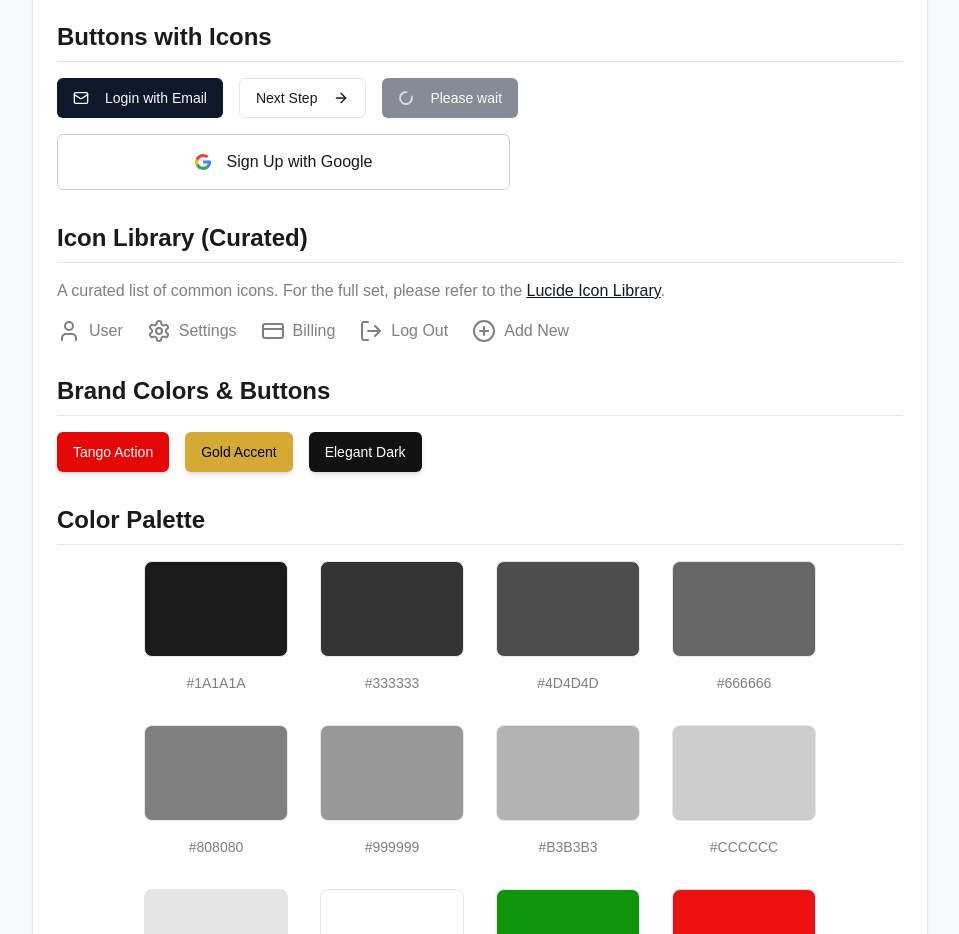
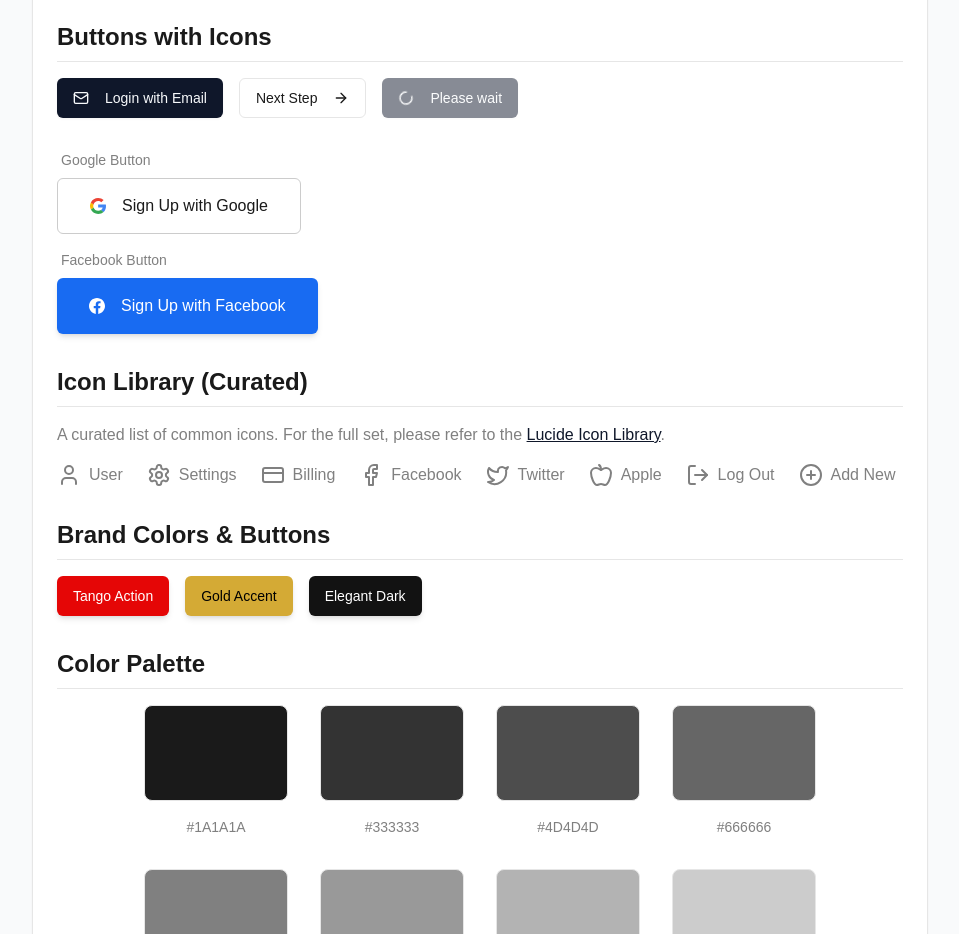
Before and after one commit to orangedrum/ytapp, a Next.js app: page /styleguide in a window 1280 px wide. Shown: the part 1320-2254 px from the top of the page, without its empty margins (0-959 px from the left). Built offline with nearby package versions, Linux system fonts and the light colour scheme; a web font is replaced by a local one.

Commit message:
add icon and facebook blue

```diff
--- a/app/globals.css
+++ b/app/globals.css
@@ -46,6 +46,9 @@
 
     --elegant: 0 0% 7%; /* #121212 */
     --elegant-foreground: 0 0% 100%;
+
+    --facebook: 217 89% 52%; /* #1877F2 */
+    --facebook-foreground: 0 0% 100%;
 
     /* === SYSTEM & GRAYSCALE COLORS === */
     --success: 118 88% 31%; /* #0C9409 */
--- a/components/TypographyGuide.tsx
+++ b/components/TypographyGuide.tsx
@@ -2,7 +2,8 @@ import React from "react";
 import { Button } from "@/components/ui/button";
 import { cn } from "@/lib/utils";
 import { Card, CardContent, CardHeader, CardTitle } from "@/components/ui/card";
-import { GoogleLogo } from "@/components/ui/icons";
+import { GoogleLogo, FacebookLogo } from "@/components/ui/icons";
+import { Label } from "@/components/ui/label";
 import {
   Mail,
   ArrowRight,
@@ -10,6 +11,9 @@ import {
   User,
   Settings,
   CreditCard,
+  Facebook,
+  Twitter,
+  Apple,
   LogOut,
   PlusCircle,
 } from "lucide-react";
@@ -128,11 +132,21 @@ export default function TypographyGuide() {
                 Please wait
               </Button>
             </div>
-            <div className="flex items-center gap-4 flex-wrap">
-              <Button variant="outline" size="xl" className="w-full max-w-[453px] justify-center border-gray-6">
-                <GoogleLogo className="mr-2 h-6 w-6" />
-                Sign Up with Google
-              </Button>
+            <div className="flex flex-col items-start gap-4 pt-4">
+              <div className="flex flex-col items-start gap-2">
+                <Label className="text-sm text-muted-foreground px-1">Google Button</Label>
+                <Button variant="outline" size="xl" className="w-full max-w-[453px] justify-center border-gray-6">
+                  <GoogleLogo className="mr-2 h-6 w-6" />
+                  Sign Up with Google
+                </Button>
+              </div>
+              <div className="flex flex-col items-start gap-2">
+                <Label className="text-sm text-muted-foreground px-1">Facebook Button</Label>
+                <Button variant="facebook" size="xl" className="w-full max-w-[453px] justify-center">
+                  <FacebookLogo className="mr-2 h-6 w-6" />
+                  Sign Up with Facebook
+                </Button>
+              </div>
             </div>
           </div>
         </section>
@@ -149,6 +163,9 @@ export default function TypographyGuide() {
             <div className="flex items-center gap-2"><User /> User</div>
             <div className="flex items-center gap-2"><Settings /> Settings</div>
             <div className="flex items-center gap-2"><CreditCard /> Billing</div>
+            <div className="flex items-center gap-2"><Facebook /> Facebook</div>
+            <div className="flex items-center gap-2"><Twitter /> Twitter</div>
+            <div className="flex items-center gap-2"><Apple /> Apple</div>
             <div className="flex items-center gap-2"><LogOut /> Log Out</div>
             <div className="flex items-center gap-2"><PlusCircle /> Add New</div>
           </div>
--- a/components/ui/button.tsx
+++ b/components/ui/button.tsx
@@ -21,6 +21,7 @@ const buttonVariants = cva(
         tango: "bg-tango text-tango-foreground hover:bg-tango/90 shadow-md border-none",
         elegant: "bg-elegant text-elegant-foreground hover:bg-elegant/90 shadow-md border-none",
         gold: "bg-gold text-gold-foreground hover:bg-gold/90 shadow-md border-none",
+        facebook: "bg-facebook text-facebook-foreground hover:bg-facebook/90 shadow-md border-none",
       },
       size: {
         default: "h-10 px-4 py-2",
--- a/components/ui/icons.tsx
+++ b/components/ui/icons.tsx
@@ -35,3 +35,22 @@ export const GoogleLogo = ({ className, ...props }: React.SVGProps<SVGSVGElement
     </defs>
   </svg>
 );
+
+export const FacebookLogo = ({ className, ...props }: React.SVGProps<SVGSVGElement>) => (
+  <svg
+    width="24"
+    height="24"
+    viewBox="0 0 24 24"
+    fill="none"
+    xmlns="http://www.w3.org/2000/svg"
+    className={className}
+    {...props}
+  >
+    <g clipPath="url(#clip0_2_1652)">
+      <path
+        d="M24 12C24 5.37263 18.6274 0 12 0C5.37262 0 0 5.37253 0 12C0 17.9895 4.38825 22.954 10.125 23.8542V15.4688H7.07812V12H10.125V9.35625C10.125 6.34875 11.9166 4.6875 14.6575 4.6875C15.9705 4.6875 17.3438 4.92188 17.3438 4.92188V7.875H15.8306C14.3398 7.875 13.875 8.80003 13.875 9.74906V12H17.2031L16.6711 15.4688H13.875V23.8542C19.6117 22.954 24 17.9896 24 12Z"
+        fill="white"
+      />
+    </g>
+  </svg>
+);
--- a/tailwind.config.ts
+++ b/tailwind.config.ts
@@ -75,6 +75,10 @@ const config = {
           DEFAULT: "hsl(var(--elegant))",
           foreground: "hsl(var(--elegant-foreground))",
         },
+        facebook: {
+          DEFAULT: "hsl(var(--facebook))",
+          foreground: "hsl(var(--facebook-foreground))",
+        },
         success: "hsl(var(--success))",
         gray: {
           1: "hsl(var(--gray-1))",
```
